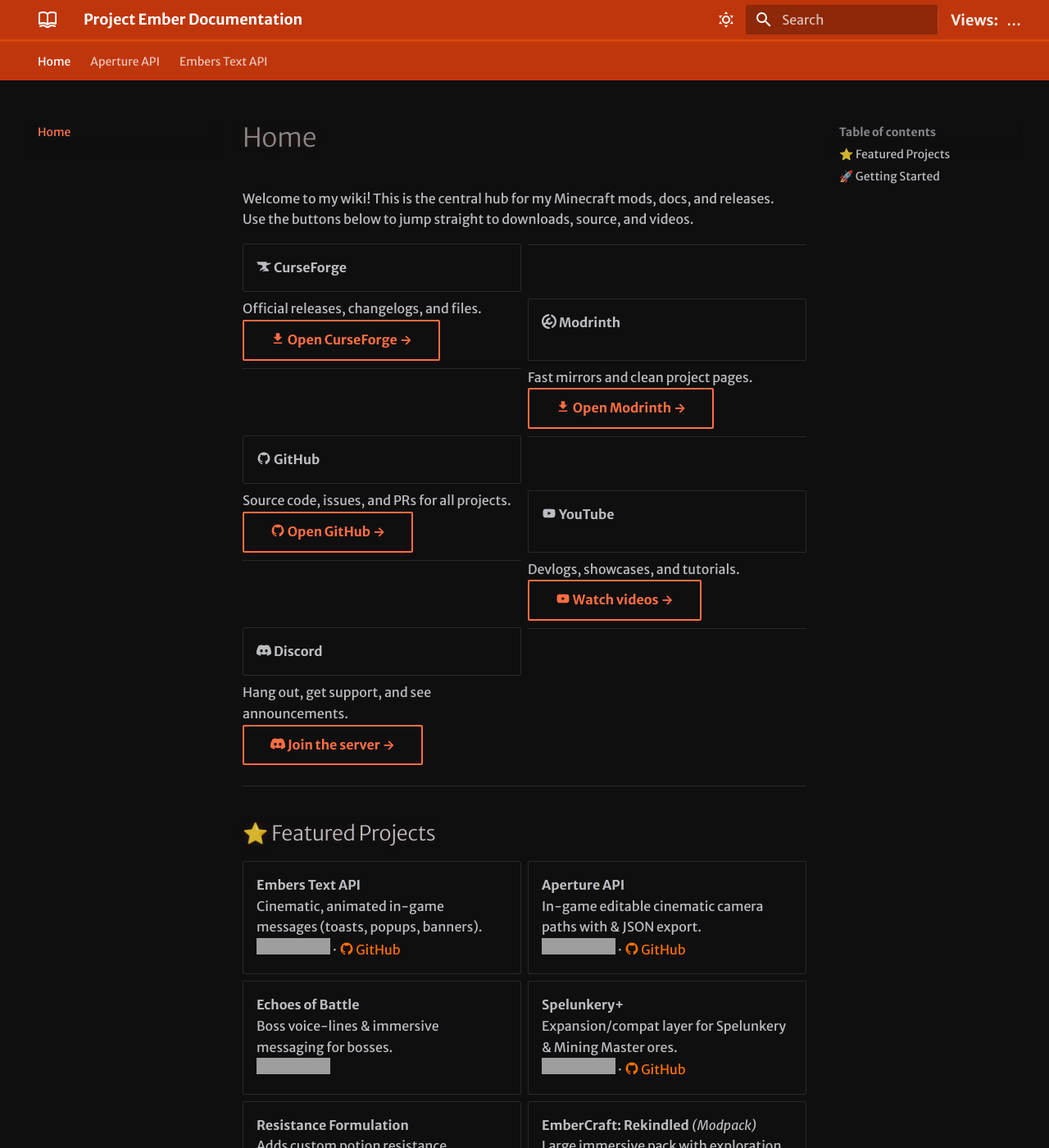
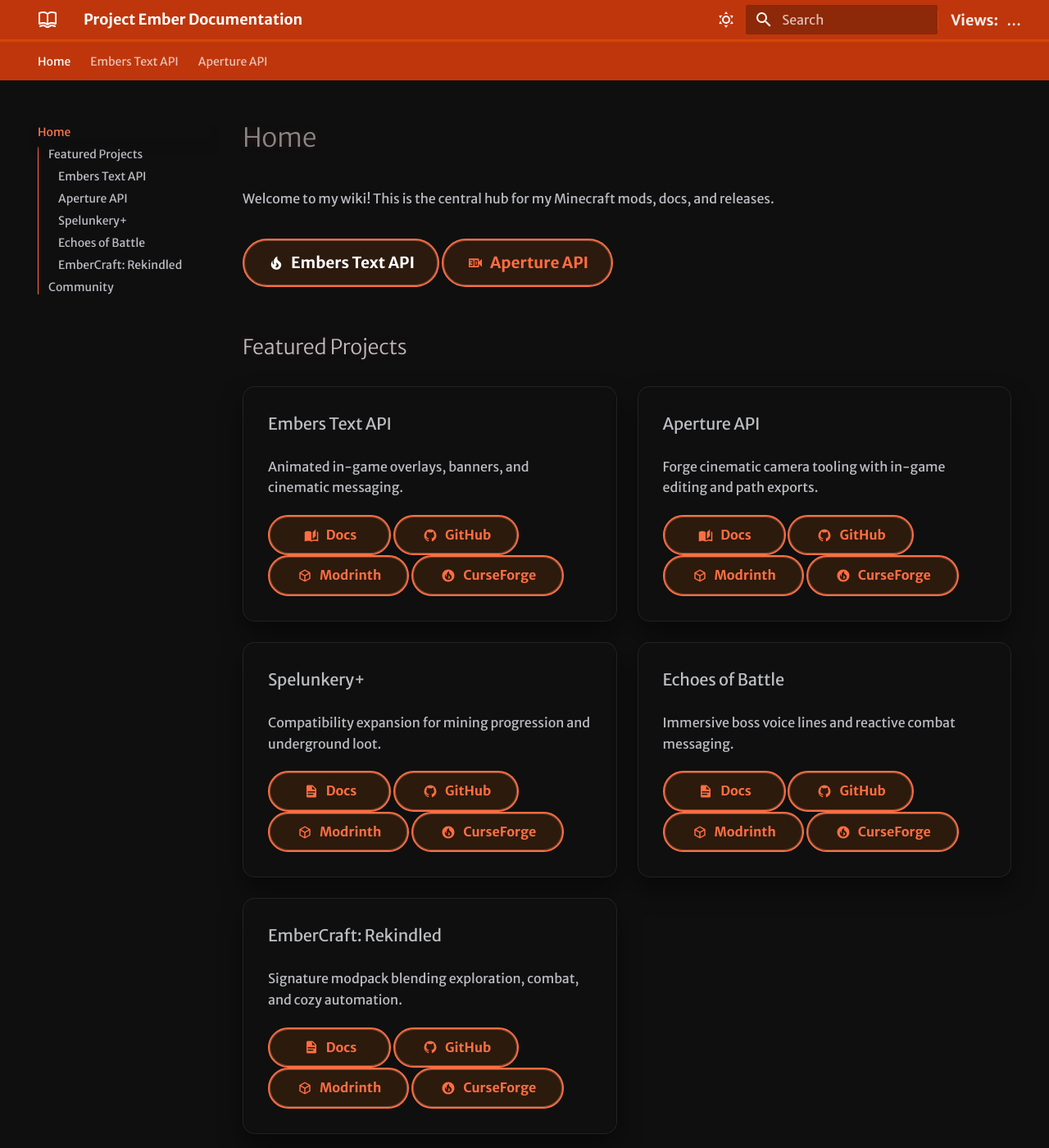
Before and after one commit to TysonTheEmber/docs, an MkDocs documentation site: the page built from docs/index.md, in a window 1280 px wide and 1400 px high. Shown: the whole window at 82% size. Built offline with MkDocs 1.6.1 and Material for MkDocs 9.7.7, drawn with Linux system fonts in a browser that asks for light colours; some web fonts are replaced; some of the changed text lies outside the part shown; grey boxes are pictures that could not be loaded.

Commit message:
feat(css): round homepage buttons and remove nav gradient

```diff
--- a/docs/assets/stylesheets/fire.css
+++ b/docs/assets/stylesheets/fire.css
@@ -39,11 +39,13 @@
   box-shadow: 0 2px 0 rgba(255, 111, 0, 0.15);
 }
 
-/* Active tab highlight with warm gradient */
+/* Active tab highlight without gradient glow */
 .md-tabs__link--active,
 .md-tabs__link:hover {
-  background: linear-gradient(90deg, rgba(255,111,0,0.12), rgba(216,67,21,0.12));
+  background: none;
   border-radius: 0.25rem;
+  box-shadow: inset 0 0 0 1px rgba(255, 111, 0, 0.25);
+  color: var(--md-primary-fg-color);
 }
 
 /* Match tabs bar to header: darker background */
@@ -90,3 +92,127 @@
 }
 .pe-views--header strong { font-weight:600; }
 @media (max-width:480px){ .pe-views--header{ display:none; } }
+
+/* --- Homepage layout helpers --- */
+
+.hero-cta {
+  display: flex;
+  flex-wrap: wrap;
+  gap: 0.75rem;
+  margin: 1rem 0 2rem;
+}
+
+.hero-cta .md-button {
+  font-size: 0.95rem;
+  padding: 0.6rem 1.4rem;
+}
+
+.hero-cta .md-button,
+.card-actions .md-button,
+.social-grid .md-button {
+  border-radius: 999px;
+  display: inline-flex;
+  align-items: center;
+  gap: 0.35rem;
+  font-weight: 600;
+  box-shadow: inset 0 0 0 1px rgba(255, 111, 0, 0.25);
+  transition: transform 0.15s ease, box-shadow 0.15s ease;
+}
+
+[data-md-color-scheme="slate"] .hero-cta .md-button,
+[data-md-color-scheme="slate"] .card-actions .md-button,
+[data-md-color-scheme="slate"] .social-grid .md-button {
+  box-shadow: inset 0 0 0 1px rgba(255, 173, 134, 0.35);
+  background-color: rgba(255, 111, 0, 0.12);
+}
+
+.hero-cta .md-button:hover,
+.hero-cta .md-button:focus,
+.card-actions .md-button:hover,
+.card-actions .md-button:focus,
+.social-grid .md-button:hover,
+.social-grid .md-button:focus {
+  transform: translateY(-2px);
+  box-shadow: inset 0 0 0 1px rgba(255, 111, 0, 0.45), 0 0.4rem 0.8rem rgba(0, 0, 0, 0.2);
+}
+
+.hero-cta .md-button svg,
+.card-actions .md-button svg,
+.social-grid .md-button svg {
+  width: 1.1rem;
+  height: 1.1rem;
+}
+
+.hero-cta .md-button .twemoji,
+.card-actions .md-button .twemoji,
+.social-grid .md-button .twemoji {
+  display: inline-flex;
+  align-items: center;
+}
+
+.card-grid {
+  display: grid;
+  grid-template-columns: repeat(auto-fit, minmax(16.5rem, 1fr));
+  gap: 1.25rem;
+  margin: 1.5rem 0 2.5rem;
+}
+
+.card {
+  border-radius: 0.75rem;
+  border: 1px solid var(--md-default-fg-color--lighter, rgba(0, 0, 0, 0.08));
+  background-color: color-mix(in srgb, var(--md-default-bg-color) 94%, transparent);
+  box-shadow: 0 0.5rem 1.25rem rgba(0, 0, 0, 0.06);
+  padding: 1.5rem;
+  display: flex;
+  flex-direction: column;
+  gap: 1rem;
+}
+
+[data-md-color-scheme="slate"] .card {
+  border-color: rgba(255, 255, 255, 0.08);
+  box-shadow: 0 0.75rem 1.5rem rgba(0, 0, 0, 0.45);
+  background-color: color-mix(in srgb, var(--md-default-bg-color) 88%, rgba(255, 111, 0, 0.04));
+}
+
+.card h3 {
+  margin-top: 0;
+  margin-bottom: 0.25rem;
+}
+
+.card p {
+  margin: 0;
+}
+
+.card-actions {
+  display: flex;
+  flex-wrap: wrap;
+  gap: 0.5rem;
+}
+
+.card-actions .md-button {
+  flex: 1 1 auto;
+  min-width: 7.5rem;
+  justify-content: center;
+}
+
+.social-grid {
+  display: flex;
+  flex-wrap: wrap;
+  gap: 0.5rem;
+  margin: 1.25rem 0 0;
+}
+
+.social-grid .md-button {
+  padding: 0.55rem 1.2rem;
+  font-size: 0.9rem;
+}
+
+@media (max-width: 600px) {
+  .hero-cta {
+    justify-content: flex-start;
+  }
+
+  .card-actions .md-button {
+    min-width: calc(50% - 0.5rem);
+  }
+}
--- a/docs/index.md
+++ b/docs/index.md
@@ -5,77 +5,82 @@
 
 # Home
 Welcome to my wiki! This is the central hub for my Minecraft mods, docs, and releases.
-Use the buttons below to jump straight to downloads, source, and videos.
 
-<div class="grid cards" markdown>
-
-- :simple-curseforge: **CurseForge**
-  ---
-  Official releases, changelogs, and files.
-  [:material-download: Open CurseForge →](https://www.curseforge.com/members/tysontheember/projects){ .md-button target=_blank }
-
-- :simple-modrinth: **Modrinth**
-  ---
-  Fast mirrors and clean project pages.
-  [:material-download: Open Modrinth →](https://modrinth.com/user/TysonTheEmber){ .md-button target=_blank }
-
-- :material-github: **GitHub**
-  ---
-  Source code, issues, and PRs for all projects.
-  [:material-github: Open GitHub →](https://github.com/TysonTheEmber){ .md-button target=_blank }
-
-- :material-youtube: **YouTube**
-  ---
-  Devlogs, showcases, and tutorials.
-  [:material-youtube: Watch videos →](https://www.youtube.com/@TysonTheEmber){ .md-button target=_blank }
-
-- :simple-discord: **Discord**
-  ---
-  Hang out, get support, and see announcements.
-  [:simple-discord: Join the server →](https://discord.gg/GCN2Hv4Qzr){ .md-button target=_blank }
-
+<div class="hero-cta" markdown>
+[:material-fire: Embers Text API](Embers-Text-API/index.md){ .md-button .md-button--primary }
+[:material-video-3d-variant: Aperture API](Aperture-API/index.md){ .md-button }
 </div>
 
----
+## Featured Projects
 
-## ⭐ Featured Projects
+<div class="card-grid" markdown>
+<div class="card" markdown>
+### Embers Text API
+Animated in-game overlays, banners, and cinematic messaging.
 
-<div class="grid cards" markdown>
-- **Embers Text API**
-  Cinematic, animated in-game messages (toasts, popups, banners).
-  [![CurseForge](https://img.shields.io/curseforge/dt/1345948?logo=curseforge)](https://www.curseforge.com/minecraft/mc-mods/embers-text-api) ·
-  [:material-github: GitHub](https://github.com/TysonTheEmber/EmbersTextAPI)
-
-- **Aperture API**
-  In-game editable cinematic camera paths with & JSON export.
-  [![CurseForge](https://img.shields.io/curseforge/dt/1350829?logo=curseforge)](https://www.curseforge.com/minecraft/mc-mods/) ·
-  [:material-github: GitHub](https://github.com/TysonTheEmber/Aperture-API)
-
-- **Echoes of Battle**
-  Boss voice-lines & immersive messaging for bosses.
-  [![CurseForge](https://img.shields.io/curseforge/dt/1320014?logo=curseforge)](https://www.curseforge.com/minecraft/mc-mods/echoes-of-battle)
-
-- **Spelunkery+**
-  Expansion/compat layer for Spelunkery & Mining Master ores.
-  [![CurseForge](https://img.shields.io/curseforge/dt/1307013?logo=curseforge)](https://www.curseforge.com/minecraft/mc-mods/spelunkery-plus) ·
-  [:material-github: GitHub](https://github.com/TysonTheEmber/spelunkery_plus)
-
-- **Resistance Formulation**
-  Adds custom potion resistance mechanics.
-  [![CurseForge](https://img.shields.io/curseforge/dt/1338596?logo=curseforge)](https://www.curseforge.com/minecraft/mc-mods/resistance-formulation)
-
-- **EmberCraft: Rekindled** *(Modpack)*
-  Large immersive pack with exploration, combat, automation.
-  [![CurseForge](https://img.shields.io/curseforge/dt/1103479?logo=curseforge)](https://www.curseforge.com/minecraft/modpacks/embercraft-rekindled)
-
+<div class="card-actions" markdown>
+[:material-book-open-page-variant: Docs](Embers-Text-API/index.md){ .md-button }
+[:material-github: GitHub](https://github.com/TysonTheEmber/EmbersTextAPI){ .md-button target=_blank }
+[:material-cube-outline: Modrinth](https://modrinth.com/mod/embers-text-api){ .md-button target=_blank }
+[:material-fire-circle: CurseForge](https://www.curseforge.com/minecraft/mc-mods/embers-text-api){ .md-button target=_blank }
+</div>
 </div>
 
----
+<div class="card" markdown>
+### Aperture API
+Forge cinematic camera tooling with in-game editing and path exports.
 
-## 🚀 Getting Started
+<div class="card-actions" markdown>
+[:material-book-open-page-variant: Docs](Aperture-API/index.md){ .md-button }
+[:material-github: GitHub](https://github.com/TysonTheEmber/Aperture-API){ .md-button target=_blank }
+[:material-cube-outline: Modrinth](https://modrinth.com/mod/aperture-api){ .md-button target=_blank }
+[:material-fire-circle: CurseForge](https://www.curseforge.com/minecraft/mc-mods/aperture-api){ .md-button target=_blank }
+</div>
+</div>
 
-- **Read the docs:**
-    - [Embers Text API Docs](Embers-Text-API/index.md)
-    - [Aperture API Docs](Aperture-API/index.md)
-- **Report issues:** use the GitHub Issues tabs on each repository.
-- **Contribute:** PRs are welcome!
+<div class="card" markdown>
+### Spelunkery+
+Compatibility expansion for mining progression and underground loot.
+
+<div class="card-actions" markdown>
+[:material-file-document: Docs](https://github.com/TysonTheEmber/spelunkery_plus#readme){ .md-button target=_blank }
+[:material-github: GitHub](https://github.com/TysonTheEmber/spelunkery_plus){ .md-button target=_blank }
+[:material-cube-outline: Modrinth](https://modrinth.com/user/TysonTheEmber){ .md-button target=_blank }
+[:material-fire-circle: CurseForge](https://www.curseforge.com/minecraft/mc-mods/spelunkery-plus){ .md-button target=_blank }
+</div>
+</div>
+
+<div class="card" markdown>
+### Echoes of Battle
+Immersive boss voice lines and reactive combat messaging.
+
+<div class="card-actions" markdown>
+[:material-file-document: Docs](https://www.curseforge.com/minecraft/mc-mods/echoes-of-battle){ .md-button target=_blank }
+[:material-github: GitHub](https://github.com/TysonTheEmber){ .md-button target=_blank }
+[:material-cube-outline: Modrinth](https://modrinth.com/user/TysonTheEmber){ .md-button target=_blank }
+[:material-fire-circle: CurseForge](https://www.curseforge.com/minecraft/mc-mods/echoes-of-battle){ .md-button target=_blank }
+</div>
+</div>
+
+<div class="card" markdown>
+### EmberCraft: Rekindled
+Signature modpack blending exploration, combat, and cozy automation.
+
+<div class="card-actions" markdown>
+[:material-file-document: Docs](https://www.curseforge.com/minecraft/modpacks/embercraft-rekindled){ .md-button target=_blank }
+[:material-github: GitHub](https://github.com/TysonTheEmber){ .md-button target=_blank }
+[:material-cube-outline: Modrinth](https://modrinth.com/user/TysonTheEmber){ .md-button target=_blank }
+[:material-fire-circle: CurseForge](https://www.curseforge.com/minecraft/modpacks/embercraft-rekindled){ .md-button target=_blank }
+</div>
+</div>
+</div>
+
+## Community
+
+<div class="social-grid" markdown>
+[:material-discord: Discord](https://discord.gg/GCN2Hv4Qzr){ .md-button target=_blank }
+[:material-youtube: YouTube](https://www.youtube.com/@TysonTheEmber){ .md-button target=_blank }
+[:material-github: GitHub](https://github.com/TysonTheEmber){ .md-button target=_blank }
+[:material-cube-outline: Modrinth](https://modrinth.com/user/TysonTheEmber){ .md-button target=_blank }
+[:material-fire-circle: CurseForge](https://www.curseforge.com/members/tysontheember/projects){ .md-button target=_blank }
+</div>
--- a/mkdocs.yml
+++ b/mkdocs.yml
@@ -2,6 +2,38 @@
 site_url: https://tysontheember.github.io/docs/
 extra_javascript:
   - assets/js/view-counter.js
+nav:
+  - Home: index.md
+  - Embers Text API:
+      - Overview: Embers-Text-API/index.md
+      - Installation: Embers-Text-API/installation.md
+      - Commands & NBT: Embers-Text-API/commands_and_nbt.md
+      - Feature Guide: Embers-Text-API/features.md
+      - Java API: Embers-Text-API/api-reference.md
+      - Tutorials:
+          - Overview: Embers-Text-API/tutorials/index.md
+          - Simple Popup: Embers-Text-API/tutorials/simple-popup.md
+          - Boss Warning: Embers-Text-API/tutorials/boss-warning.md
+          - Custom Fonts: Embers-Text-API/tutorials/custom-fonts.md
+          - Textured Toast: Embers-Text-API/tutorials/textured-toast.md
+          - Datapack Usage: Embers-Text-API/tutorials/datapack-usage.md
+      - Troubleshooting: Embers-Text-API/troubleshooting.md
+  - Aperture API:
+      - Overview: Aperture-API/index.md
+      - Installation: Aperture-API/installation.md
+      - Core Concepts: Aperture-API/concepts.md
+      - Commands: Aperture-API/commands.md
+      - NBT & JSON: Aperture-API/nbt-json.md
+      - Java API: Aperture-API/api-reference.md
+      - Tutorials:
+          - Overview: Aperture-API/tutorials/index.md
+          - Path Editor Basics: Aperture-API/tutorials/path-editor.md
+          - Follow Target: Aperture-API/tutorials/follow-target.md
+          - Constant Speed: Aperture-API/tutorials/constant-speed.md
+          - JSON Import & Play: Aperture-API/tutorials/json-import-play.md
+          - Datapack Usage: Aperture-API/tutorials/datapack-usage.md
+      - Troubleshooting: Aperture-API/troubleshooting.md
+
 theme:
   name: material
   font:
@@ -12,7 +44,17 @@
   features:
     - navigation.footer
     - navigation.tabs
+    - navigation.sections
+    - navigation.expand
+    - navigation.top
+    - navigation.path
+    - toc.integrate
     - content.code.copy
+    - content.tabs.link
+    - content.action.edit
+    - header.autohide
+    - search.suggest
+    - search.highlight
   palette:
     # Dark Mode
     - scheme: slate
```
